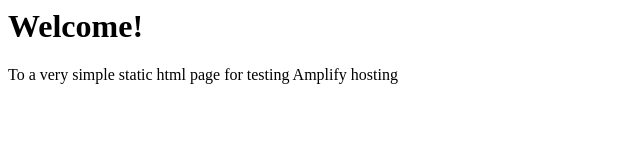
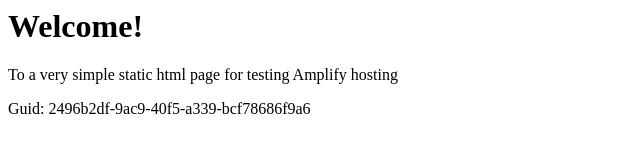
Before and after one commit to aws-aemilia-hkg/Github-PR-Commit-Integration-Test-DoNotTouch-GitHubAutoBuildCanaryTest-v1-preprod-ap-east-1, a website: page src/index.html in a window 1280 px wide. Shown: the whole page, without its empty margins (0-640 px from the left). Drawn offline with Linux system fonts and the light colour scheme.

Commit message:
commit from integ tests

```diff
--- a/src/index.html
+++ b/src/index.html
@@ -1,3 +1,5 @@
+
+
 <html lang="en">
 
 <head>
@@ -10,6 +12,6 @@
 <body>
     <h1>Welcome!</h1>
     <p>To a very simple static html page for testing Amplify hosting</p>
-</body>
+    <p>Guid: 2496b2df-9ac9-40f5-a339-bcf78686f9a6</p></body>
 
 </html>
```
